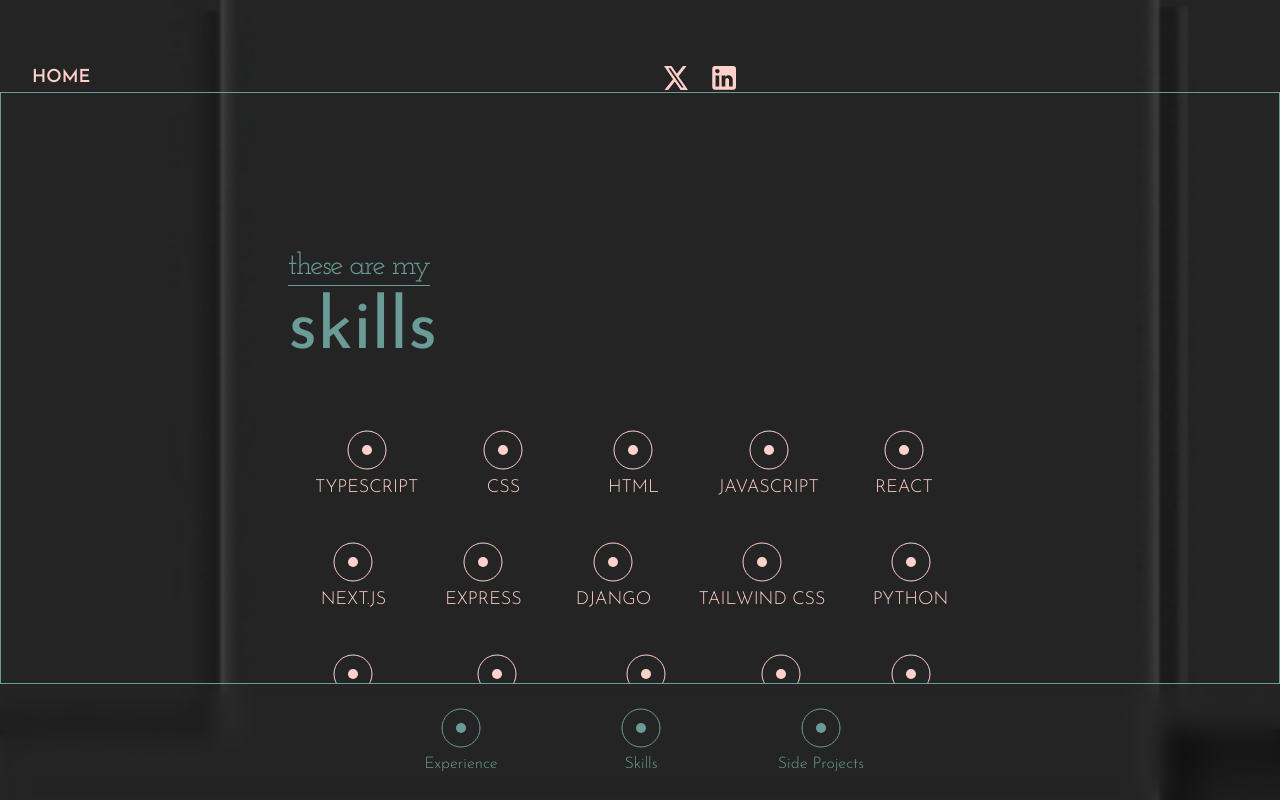
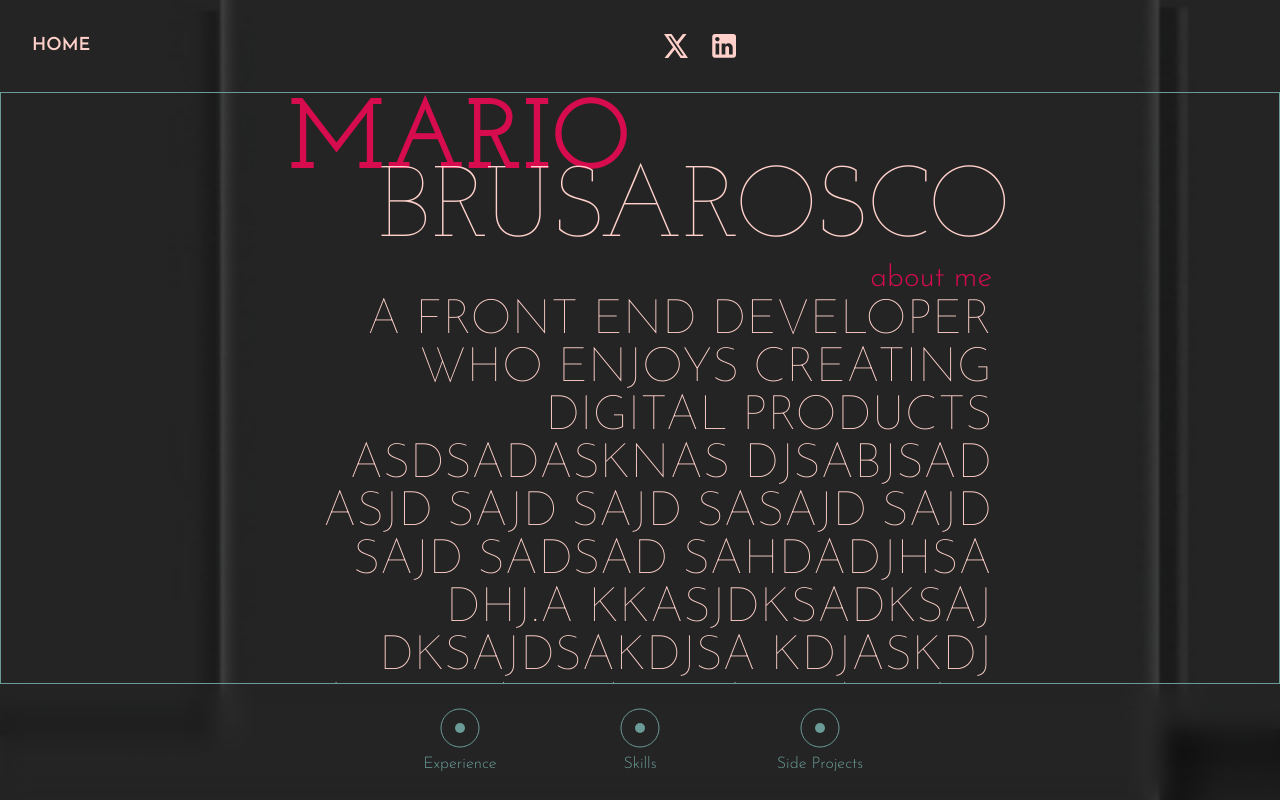
Before and after one commit to mariobrusarosco/portfolio, a Next.js app: page /skills in a window 1280 px wide. Built offline with nearby package versions, Linux system fonts and the light colour scheme.

Commit message:
refactor: Foooter and Main Container positions and paddings

```diff
--- a/src/app/layout.tsx
+++ b/src/app/layout.tsx
@@ -11,19 +11,19 @@
   description: "Mario Brusarosco - Front End Developer",
 };
 
-const mobileOffsets = "mt-[92px]";
 const tabletOffsets = "tablet:pt-[156px] tablet:pb-[156px]";
 const desktopOffsets = "desktop:pt-[180px]";
 const bodyClasses = clsx(
-  "bg-cover bg-no-repeat bg-fixed bg-main-mobile antialiased h-[calc(100dvh-92px-116px)] overflow-x-hidden overflow-y-auto border border-primary-color",
-  mobileOffsets,
+  "bg-cover bg-no-repeat bg-fixed bg-main-mobile antialiased",
   tabletOffsets,
   desktopOffsets,
   APP_FONTS_NEXTJS.josefinSlab.variable,
   APP_FONTS_NEXTJS.josefinSans.variable
 );
 
-const mainContainerClasses = clsx("h-full");
+const mainContainerClasses = clsx(
+  "top-[60px] overflow-auto absolute h-[calc(100dvh-92px-116px)] overflow-x-hidden overflow-y-auto w-full tablet:top-[92px] border border-primary-color"
+);
 
 export default function RootLayout({
   children,
--- a/src/app/page.tsx
+++ b/src/app/page.tsx
@@ -3,7 +3,7 @@
 
 export default function Home() {
   return (
-    <div className="container h-full flex flex-col justify-around desktop:justify-center">
+    <div className="container h-full  flex flex-col justify-around desktop:justify-center">
       <NameAndFirstName />
 
       <AboutMe />
@@ -16,7 +16,7 @@
 
 const NameAndFirstName = () => {
   return (
-    <div className=" font-serif max-w-[312px] tablet:max-w-[667px] desktop:mt-[100px] desktop:pb-[10px]">
+    <div className="font-serif max-w-[312px] tablet:max-w-[667px] desktop:mt-[100px] desktop:pb-[10px]">
       <h2 className="font-semibold uppercase text-pink-500 text-6xl tablet:text-[100px]  desktop-large:text-[125px]">
         {firstName.map((letter, index) => (
           <motion.span
@@ -56,9 +56,7 @@
 
 const aboutMeHeading = "about me".split(" ");
 const aboutMeText =
-  "a front end developer who enjoys creating digital products asdsadasknas djsabjsad asjd sajd sajd sasajd sajd sajd sadsad sahdadjhsa dhj.a kkasjdksadksaj dksajdsakdjsa kdjaskdj askdjsasd asdsadsadsadsadsadsadsaa dsadsadsad akdjsakd jsakdj askdjsakdjsa as dsa d final".split(
-    " "
-  );
+  "a front end developer who enjoys creating digital products".split(" ");
 
 const AboutMe = () => {
   return (
--- a/src/app/skills/page.tsx
+++ b/src/app/skills/page.tsx
@@ -1,153 +1,255 @@
+// "use client";
+// import {
+//   animateChildrenInSequence,
+//   revealAndMoveToRight,
+// } from "@/domain/experience/animations";
+// import { screens } from "@/domain/shared/animations";
+// import { useScreenDetector } from "@/domain/shared/hooks/useScreenDetector";
+// import { cn } from "@/domain/shared/utils/classnames";
+// import { updateParamsOnURL } from "@/domain/shared/utils/url-manipulation";
+// import { skillContainer, skillListContainer } from "@/domain/skills/animations";
+// import { Skill } from "@/domain/skills/components/skill";
+// import { skills } from "@/domain/skills/constants";
+// import { motion } from "framer-motion";
+// import { useSearchParams } from "next/navigation";
+// import { useRouter } from "next/navigation";
+
+// const listAnimation = animateChildrenInSequence(0.05);
+
+// export default function Skills() {
+//   const router = useRouter();
+//   const searchParams = useSearchParams();
+//   const selectedSkill = skills.find((skill) => {
+//     return skill.id === searchParams.get("skill_id");
+//   });
+//   const handleSelectSkill = (skillId: string) => {
+//     const selectedSkill = skills.find((skill) => {
+//       return skill.id === skillId;
+//     });
+
+//     const queryParamsString = updateParamsOnURL({
+//       searchParams,
+//       queryParams: selectedSkill?.queryParams,
+//     });
+//     console.log("handleSelectSkill", selectedSkill?.queryParams);
+
+//     router.push(`${window.location.pathname}?${queryParamsString}`);
+//   };
+//   const { hasHover } = useScreenDetector();
+
+//   console.log({ selectedSkill });
+
+//   return (
+//     <div className="h-full grid grid-cols-1 desktop:grid-cols-2 container ">
+//       <motion.div
+//         className="heading-and-list-section desktop:max-h-[500px] desktop:overflow-auto"
+//         initial="default"
+//         animate={selectedSkill ? "selected" : "default"}
+//         variants={skillListContainer}
+//       >
+//         <div className="">
+//           <motion.p
+//             initial="initial"
+//             animate="animate"
+//             variants={screens.heading}
+//             className="mb-2 w-fit tracking-tighter font-serif font text-blue-green-300 text-2xl tablet:text-3xl desktop:text-4xl"
+//           >
+//             <span>these are my</span>
+//             <span className="desktop:hidden flex h-[1px] bg-blue-green-300" />
+//           </motion.p>
+
+//           <motion.h2
+//             initial="initial"
+//             animate="animate"
+//             variants={screens.heading}
+//             className="font-sans font-regular text-blue-green-300 text-6xl tablet:text-7xl desktop:text-8xl"
+//           >
+//             skills
+//           </motion.h2>
+//         </div>
+
+//         <section className="mt-16 pr-4 tablet:mt-18 ">
+//           <motion.ul
+//             className="flex flex-wrap gap-10 pb-4 justify-center"
+//             variants={listAnimation}
+//             animate="visible"
+//             initial="hidden"
+//           >
+//             {skills.map((skill) => (
+//               <motion.li
+//                 className="min-w-[63px] tablet:min-w-[90px]"
+//                 key={skill.id}
+//                 onClick={() => handleSelectSkill(skill.id)}
+//               >
+//                 <Skill skill={skill} selectedSkillId={selectedSkill?.id} />
+//               </motion.li>
+//             ))}
+//           </motion.ul>
+//         </section>
+//       </motion.div>
+
+//       <motion.div
+//         initial="default"
+//         variants={skillContainer}
+//         animate={selectedSkill ? "selected" : "default"}
+//         className={cn(
+//           "skill-details-overlay absolute w-screen left-0 top-92 h-[calc(100%-96px-116px)] z-50 px-4 desktop:static  desktop:w-full desktop:overflow-auto desktop:h-auto desktop:max-h-[600px] desktop:z-1 bg-blue-green-300/10"
+//         )}
+//       >
+//         <div className="skill-details-content pt-20 px-6 my-20 border border-primary-color flex flex-col w-full overflow-auto desktop:my-0 desktop:px-10 desktop:border-none">
+//           <div className="heading flex justify-between items-center mb-16">
+//             <p className="font-serif text-2xl text-primary-color font-regular">
+//               {selectedSkill?.label}
+//             </p>
+
+//             <div className="flex gap-2 justify-between items-center desktop:hidden">
+//               <p
+//                 className="uppercase text-pink-100 font-sans text-xs cursor-pointer"
+//                 onClick={() => {
+//                   router.push(window.location.pathname);
+//                 }}
+//               >
+//                 back
+//               </p>
+//               <p>--</p>
+//             </div>
+//           </div>
+
+//           <div className="flex flex-col gap-x-4">
+//             <div className="mb-6">
+//               <p className="topic mb-2 font-serif text-blue-green-300 text-lg">
+//                 work experience
+//               </p>
+
+//               <p className="topic-explanation font-sans text-2xl text-pink-100 font-light">
+//                 I’ve worked with Typescript on React projects for 4+ years
+//               </p>
+//             </div>
+
+//             <div className="mb-6">
+//               <p className="topic topic mb-2 serif text-blue-green-300 text-lg">
+//                 work experience
+//               </p>
+
+//               <p className="topic-explanation font-sans text-2xl text-pink-100 font-light">
+//                 I’ve worked with Typescript on React projects for 4+ years
+//               </p>
+//             </div>
+
+//             <div className="mb-6">
+//               <p className="topic topic mb-2 font-serif text-blue-green-300 text-lg">
+//                 work experience
+//               </p>
+
+//               <p className="topic-explanation font-sans text-2xl text-pink-100 font-light">
+//                 I’ve worked with Typescript on React projects for 4+ years
+//               </p>
+//             </div>
+//           </div>
+//         </div>
+//       </motion.div>
+//     </div>
+//   );
+// }
+
 "use client";
-import {
-  animateChildrenInSequence,
-  revealAndMoveToRight,
-} from "@/domain/experience/animations";
-import { screens } from "@/domain/shared/animations";
-import { useScreenDetector } from "@/domain/shared/hooks/useScreenDetector";
-import { cn } from "@/domain/shared/utils/classnames";
-import { updateParamsOnURL } from "@/domain/shared/utils/url-manipulation";
-import { skillContainer, skillListContainer } from "@/domain/skills/animations";
-import { Skill } from "@/domain/skills/components/skill";
-import { skills } from "@/domain/skills/constants";
 import { motion } from "framer-motion";
-import { useSearchParams } from "next/navigation";
-import { useRouter } from "next/navigation";
 
-const listAnimation = animateChildrenInSequence(0.05);
+export default function Home() {
+  return (
+    <div className="container flex flex-col justify-around desktop:justify-center">
+      <NameAndFirstName />
 
-export default function Skills() {
-  const router = useRouter();
-  const searchParams = useSearchParams();
-  const selectedSkill = skills.find((skill) => {
-    return skill.id === searchParams.get("skill_id");
-  });
-  const handleSelectSkill = (skillId: string) => {
-    const selectedSkill = skills.find((skill) => {
-      return skill.id === skillId;
-    });
-
-    const queryParamsString = updateParamsOnURL({
-      searchParams,
-      queryParams: selectedSkill?.queryParams,
-    });
-    console.log("handleSelectSkill", selectedSkill?.queryParams);
-
-    router.push(`${window.location.pathname}?${queryParamsString}`);
-  };
-  const { hasHover } = useScreenDetector();
-
-  console.log({ selectedSkill });
-
-  return (
-    <div className="h-full grid grid-cols-1 desktop:grid-cols-2 container ">
-      <motion.div
-        className="heading-and-list-section desktop:max-h-[500px] desktop:overflow-auto"
-        initial="default"
-        animate={selectedSkill ? "selected" : "default"}
-        variants={skillListContainer}
-      >
-        <div className="">
-          <motion.p
-            initial="initial"
-            animate="animate"
-            variants={screens.heading}
-            className="mb-2 w-fit tracking-tighter font-serif font text-blue-green-300 text-2xl tablet:text-3xl desktop:text-4xl"
-          >
-            <span>these are my</span>
-            <span className="desktop:hidden flex h-[1px] bg-blue-green-300" />
-          </motion.p>
-
-          <motion.h2
-            initial="initial"
-            animate="animate"
-            variants={screens.heading}
-            className="font-sans font-regular text-blue-green-300 text-6xl tablet:text-7xl desktop:text-8xl"
-          >
-            skills
-          </motion.h2>
-        </div>
-
-        <section className="mt-16 pr-4 tablet:mt-18 ">
-          <motion.ul
-            className="flex flex-wrap gap-10 pb-4 justify-center"
-            variants={listAnimation}
-            animate="visible"
-            initial="hidden"
-          >
-            {skills.map((skill) => (
-              <motion.li
-                className="min-w-[63px] tablet:min-w-[90px]"
-                key={skill.id}
-                onClick={() => handleSelectSkill(skill.id)}
-              >
-                <Skill skill={skill} selectedSkillId={selectedSkill?.id} />
-              </motion.li>
-            ))}
-          </motion.ul>
-        </section>
-      </motion.div>
-
-      <motion.div
-        initial="default"
-        variants={skillContainer}
-        animate={selectedSkill ? "selected" : "default"}
-        className={cn(
-          "skill-details-overlay absolute w-screen left-0 top-92 h-[calc(100%-96px-116px)] z-50 px-4 desktop:static  desktop:w-full desktop:overflow-auto desktop:h-auto desktop:max-h-[600px] desktop:z-1 bg-blue-green-300/10"
-        )}
-      >
-        <div className="skill-details-content pt-20 px-6 my-20 border border-primary-color flex flex-col w-full overflow-auto desktop:my-0 desktop:px-10 desktop:border-none">
-          <div className="heading flex justify-between items-center mb-16">
-            <p className="font-serif text-2xl text-primary-color font-regular">
-              {selectedSkill?.label}
-            </p>
-
-            <div className="flex gap-2 justify-between items-center desktop:hidden">
-              <p
-                className="uppercase text-pink-100 font-sans text-xs cursor-pointer"
-                onClick={() => {
-                  router.push(window.location.pathname);
-                }}
-              >
-                back
-              </p>
-              <p>--</p>
-            </div>
-          </div>
-
-          <div className="flex flex-col gap-x-4">
-            <div className="mb-6">
-              <p className="topic mb-2 font-serif text-blue-green-300 text-lg">
-                work experience
-              </p>
-
-              <p className="topic-explanation font-sans text-2xl text-pink-100 font-light">
-                I’ve worked with Typescript on React projects for 4+ years
-              </p>
-            </div>
-
-            <div className="mb-6">
-              <p className="topic topic mb-2 serif text-blue-green-300 text-lg">
-                work experience
-              </p>
-
-              <p className="topic-explanation font-sans text-2xl text-pink-100 font-light">
-                I’ve worked with Typescript on React projects for 4+ years
-              </p>
-            </div>
-
-            <div className="mb-6">
-              <p className="topic topic mb-2 font-serif text-blue-green-300 text-lg">
-                work experience
-              </p>
-
-              <p className="topic-explanation font-sans text-2xl text-pink-100 font-light">
-                I’ve worked with Typescript on React projects for 4+ years
-              </p>
-            </div>
-          </div>
-        </div>
-      </motion.div>
+      <AboutMe />
     </div>
   );
 }
+
+const firstName = "mario".split("");
+const lastName = "brusarosco".split("");
+
+const NameAndFirstName = () => {
+  return (
+    <div className="font-serif max-w-[312px] tablet:max-w-[667px] desktop:mt-[100px] desktop:pb-[10px]">
+      <h2 className="font-semibold uppercase text-pink-500 text-6xl tablet:text-[100px]  desktop-large:text-[125px]">
+        {firstName.map((letter, index) => (
+          <motion.span
+            key={index}
+            initial={{ opacity: 0 }}
+            animate={{ opacity: 1 }}
+            transition={{
+              type: "spring",
+              delay: index / 10,
+              duration: 4,
+            }}
+          >
+            {letter}
+          </motion.span>
+        ))}
+      </h2>
+
+      <h3 className="font-thin text-pink-100 text-5xl tablet:text-[100px] text-right -mt-5 tablet:-mt-8 tablet:text-left tablet:pl-[90px] desktop-large:text-[100px] uppercase">
+        {lastName.map((letter, index) => (
+          <motion.span
+            key={index}
+            initial={{ opacity: 0 }}
+            animate={{ opacity: 1 }}
+            transition={{
+              type: "spring",
+              delay: index / 10,
+              duration: 4,
+            }}
+          >
+            {letter}
+          </motion.span>
+        ))}
+      </h3>
+    </div>
+  );
+};
+
+const aboutMeHeading = "about me".split(" ");
+const aboutMeText =
+  "a front end developer who enjoys creating digital products asdsadasknas djsabjsad asjd sajd sajd sasajd sajd sajd sadsad sahdadjhsa dhj.a kkasjdksadksaj dksajdsakdjsa kdjaskdj askdjsasd asdsads adsad  sadsadsadsaa akdjsakd jsakdj askdjsakdjsa as dsa  dksajdsakdjsa kdjaskdj askdjsasd asdsads adsad  sadsadsadsaa akdjsakd jsakdj askdjsakdjsa as dsa d final".split(
+    " "
+  );
+
+const AboutMe = () => {
+  return (
+    <div className="w-full font-sans tablet:text-right desktop:max-w-[680px] desktop:ml-auto desktop-large:max-w-[1080px]">
+      <p className="text-3xl font-light text-pink-500 desktop-large:text-5xl">
+        {aboutMeHeading.map((letter, index) => (
+          <motion.span
+            key={index}
+            initial={{ opacity: 0 }}
+            animate={{ opacity: 1 }}
+            transition={{
+              type: "spring",
+              delay: index / 10,
+              duration: 4,
+            }}
+          >
+            {letter}{" "}
+          </motion.span>
+        ))}
+      </p>
+
+      <p className="text-pink-100 font-thin text-3xl uppercase tablet:text-5xl desktop:text-7xl desktop-large:text-8xl">
+        {aboutMeText.map((letter, index) => (
+          <motion.span
+            key={index}
+            initial={{ opacity: 0 }}
+            animate={{ opacity: 1 }}
+            transition={{
+              type: "spring",
+              delay: index / 10,
+              duration: 4,
+            }}
+          >
+            {letter}{" "}
+          </motion.span>
+        ))}
+      </p>
+    </div>
+  );
+};
--- a/src/domain/shared/components/app-header/app-header.tsx
+++ b/src/domain/shared/components/app-header/app-header.tsx
@@ -17,7 +17,7 @@
 
 const AppHeader = () => {
   return (
-    <header className="w-screen position fixed top-0 left-0 container flex justify-between items-center py-8 tablet:py-16 desktop:py-16">
+    <header className="w-screen position fixed top-0 left-0 container flex justify-between items-center py-4 tablet:py-8">
       <Link className="flex-1" href="./">
         <motion.span
           className="uppercase font-sans text-pink-100 font-semibold cursor-pointer text-lg"
```
